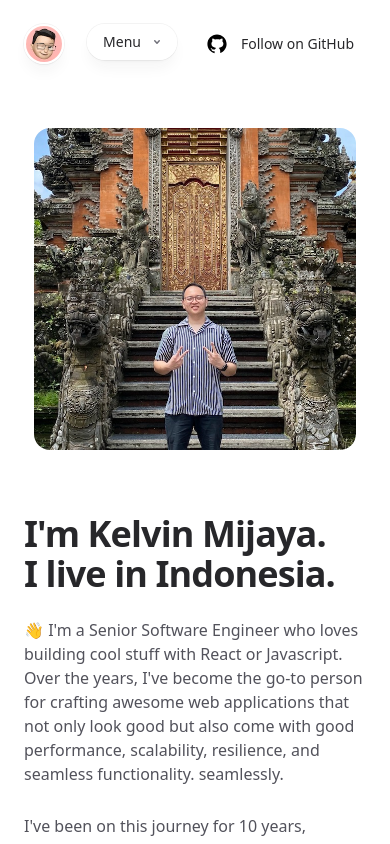
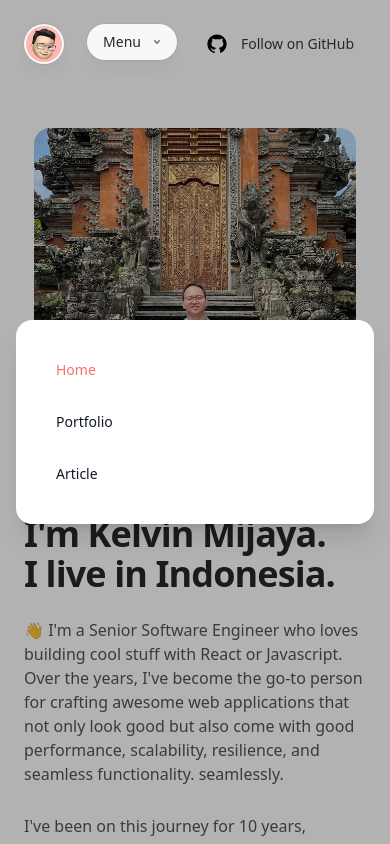
Before and after one commit to Kelvinmijaya/kelvin-web, a Next.js app: page / in a window 390 px wide. Both pictures are taken after a click on the button "Menu". Shown: the top 844 px of the page. Built offline with nearby package versions, Linux system fonts and the light colour scheme.

Commit message:
finalize menu

```diff
--- a/app/components/navBar/index.tsx
+++ b/app/components/navBar/index.tsx
@@ -1,11 +1,17 @@
 'use client'
 
+import {Fragment, useState} from 'react'
+import {Dialog, Transition} from '@headlessui/react'
 import Image from 'next/image'
 import Link from 'next/link'
 import {usePathname} from 'next/navigation'
 
 import PP from './images/kelvinheader.jpg'
 import IconGithub from './images/icon-github.svg'
+
+function classNames(...classes: any[]) {
+  return classes.filter(Boolean).join(' ')
+}
 
 export default function NavBar() {
   interface navigationList {
@@ -18,6 +24,15 @@ export default function NavBar() {
     {title: 'Portfolio', path: '/portfolio'},
     {title: 'Article', path: '/article'},
   ]
+  let [isOpen, setIsOpen] = useState(false)
+
+  function closeModal() {
+    setIsOpen(false)
+  }
+
+  function openModal() {
+    setIsOpen(true)
+  }
 
   return (
     <div className="relative flex gap-4">
@@ -36,13 +51,11 @@ export default function NavBar() {
         </div>
       </div>
       <div className="flex flex-1 justify-end md:justify-center">
-        <div className="pointer-events-auto md:hidden" data-headlessui-state="">
+        <div className="relative inline-block text-left pointer-events-auto md:hidden">
           <button
+            type="button"
+            onClick={openModal}
             className="group flex items-center rounded-full bg-white/90 px-4 py-2 text-sm font-medium text-zinc-800 shadow-lg shadow-zinc-800/5 ring-1 ring-zinc-900/5 backdrop-blur dark:bg-zinc-800/90 dark:text-zinc-200 dark:ring-white/10 dark:hover:ring-white/20"
-            type="button"
-            aria-expanded="false"
-            data-headlessui-state=""
-            id="headlessui-popover-button-:R2miqla:"
           >
             Menu
             <svg
@@ -59,23 +72,60 @@ export default function NavBar() {
               ></path>
             </svg>
           </button>
+          <Transition appear show={isOpen} as={Fragment}>
+            <Dialog as="div" className="relative z-10" onClose={closeModal}>
+              <Transition.Child
+                as={Fragment}
+                enter="ease-out duration-300"
+                enterFrom="opacity-0"
+                enterTo="opacity-100"
+                leave="ease-in duration-200"
+                leaveFrom="opacity-100"
+                leaveTo="opacity-0"
+              >
+                <div className="fixed inset-0 bg-black/30" />
+              </Transition.Child>
+
+              <div className="fixed inset-0 overflow-y-auto">
+                <div className="flex min-h-full items-center justify-center p-4 text-center">
+                  <Transition.Child
+                    as={Fragment}
+                    enter="ease-out duration-300"
+                    enterFrom="opacity-0 scale-95"
+                    enterTo="opacity-100 scale-100"
+                    leave="ease-in duration-200"
+                    leaveFrom="opacity-100 scale-100"
+                    leaveTo="opacity-0 scale-95"
+                  >
+                    <Dialog.Panel className="w-full max-w-md transform overflow-hidden rounded-2xl bg-white p-6 text-left align-middle shadow-xl transition-all">
+                      {navList.map((list: navigationList, i) => {
+                        return (
+                          <div
+                            className="relative grid bg-white lg:grid-cols-2"
+                            key={`nav-list-${i}`}
+                          >
+                            <Link
+                              onClick={closeModal}
+                              className={` group flex w-full items-center text-center rounded-md px-4 py-4 text-sm ${
+                                list.path === pathname
+                                  ? 'text-red-400 dark:text-red-300'
+                                  : 'text-gray-900 hover:text-red-400 dark:hover:text-red-300'
+                              }`}
+                              href={list.path}
+                            >
+                              {list.title}
+                            </Link>
+                          </div>
+                        )
+                      })}
+                    </Dialog.Panel>
+                  </Transition.Child>
+                </div>
+              </div>
+            </Dialog>
+          </Transition>
         </div>
-        <div
-          style={{
-            position: 'fixed',
-            top: '1px',
-            left: '1px',
-            width: '1px',
-            height: 0,
-            padding: 0,
-            margin: '-1px',
-            overflow: 'hidden',
-            clip: 'rect(0, 0, 0, 0)',
-            whiteSpace: 'nowrap',
-            borderWidth: 0,
-            display: 'none',
-          }}
-        ></div>
+
         <nav className="pointer-event-auto hidden md:block">
           <ul className="flex rounded-full bg-white/90 px-3 text-sm font-medium text-zinc-800 shadow-lg shadow-zinc-800/5 ring-1 ring-zinc-900/5 backdrop-blur dark:bg-zinc-800/90 dark:text-zinc-200 dark:ring-white/10">
             {navList.map((list: navigationList, i) => {
--- a/package.json
+++ b/package.json
@@ -9,6 +9,7 @@
     "lint": "next lint"
   },
   "dependencies": {
+    "@headlessui/react": "^1.7.18",
     "next": "^13.5.6",
     "next-themes": "^0.2.1",
     "react": "^18.2.0",
```
Also changed, not shown: 1 other file (tests, documents, lock files or other folders).
